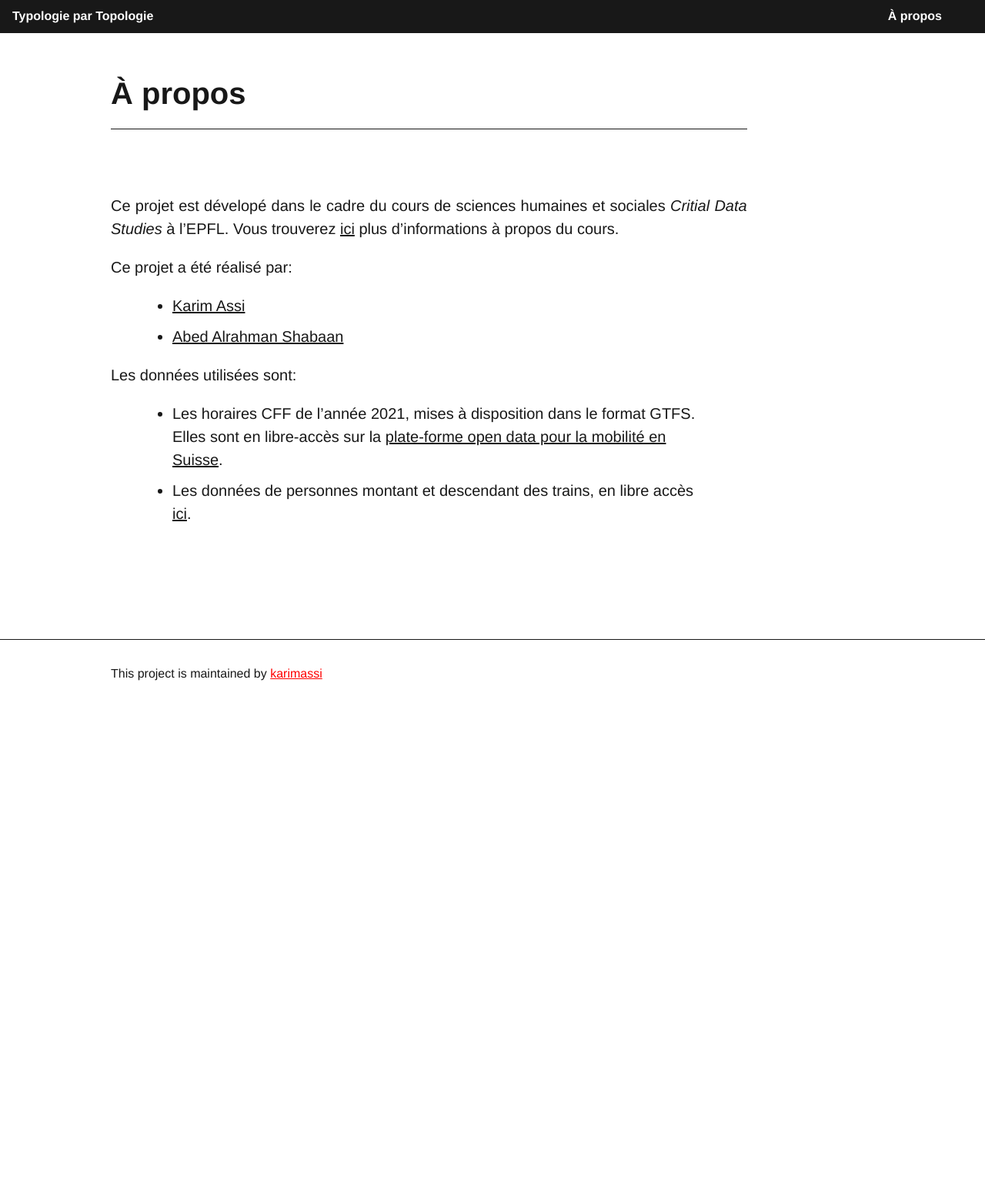
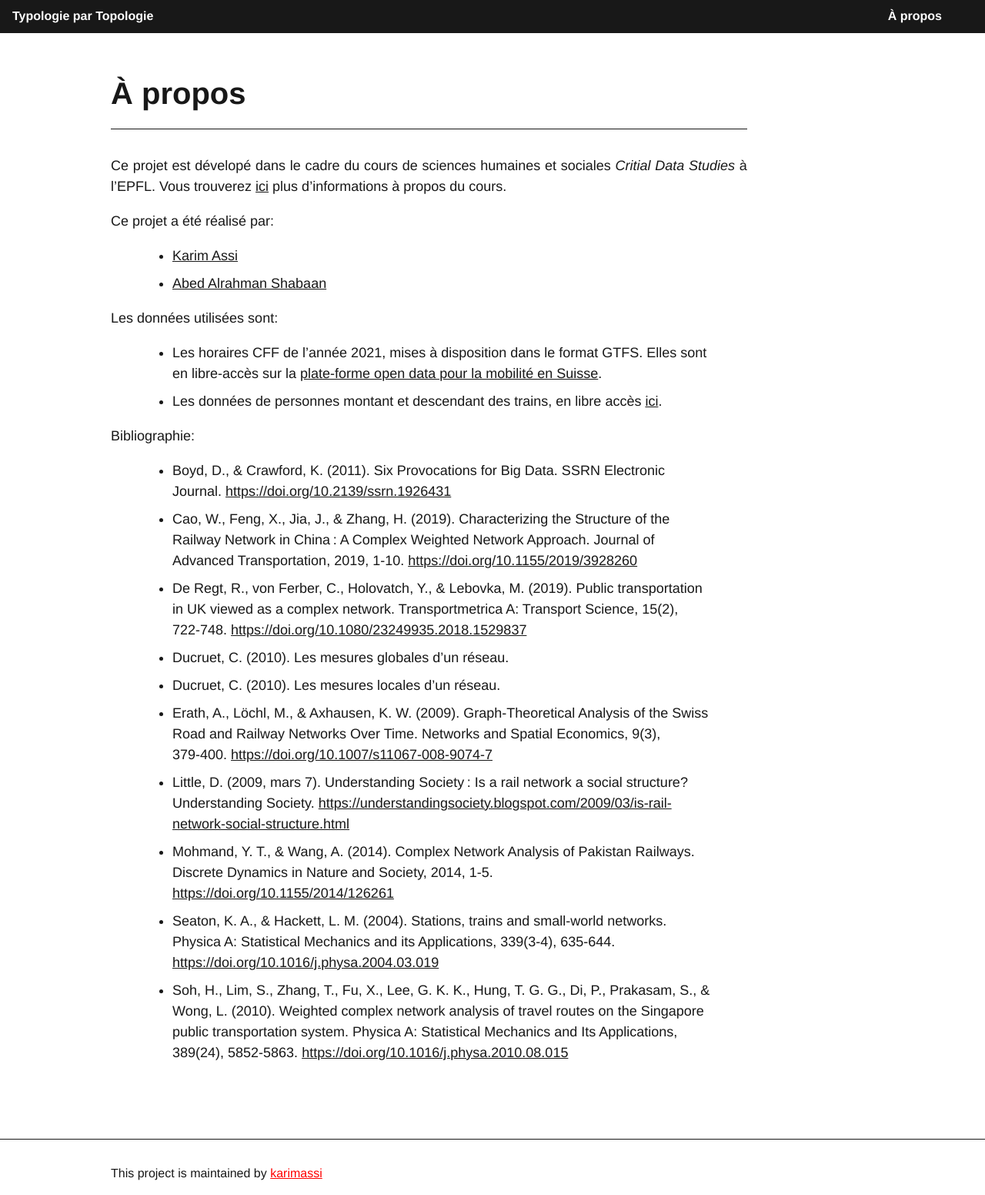
Before and after one commit to karimassi/cds-2021, a Jekyll site: the page built from docs/about.md, in a window 1280 px wide. Shown: the whole page at 77% size. Built offline with Jekyll 4.4.1, drawn with Linux system fonts in a browser that asks for light colours; before the commit the page ends 903 px from its top, so only the background shows below that.

Commit message:
Add bibliography

```diff
--- a/docs/_layouts/page.html
+++ b/docs/_layouts/page.html
@@ -7,7 +7,7 @@
   </header>
   <div class="col-10 sm-width-full border-top-thin">
   </div>
-  <div class="prose mb-4 py-4">
+  <div class="prose mb-4 py-2">
     {{ content }}
   </div>
 </article>
--- a/docs/_sass/_variables.scss
+++ b/docs/_sass/_variables.scss
@@ -2,7 +2,7 @@
 // Font family
 $body-font-family: "Helvetica Neue", Arial, sans-serif;
 $body-font-size: 16px;
-$prose-font-size: 20px;
+$prose-font-size: 18px;
 
 
 // Type scale
--- a/docs/about.md
+++ b/docs/about.md
@@ -14,6 +14,19 @@
 - Les horaires CFF de l'année 2021, mises à disposition dans le format GTFS. Elles sont en libre-accès sur la [plate-forme open data pour la mobilité en Suisse](https://opentransportdata.swiss/fr/dataset/timetable-2021-gtfs2020).
 - Les données de personnes montant et descendant des trains, en libre accès [ici](https://opentransportdata.swiss/fr/dataset/einundaus).
 
+
+Bibliographie:
+- Boyd, D., & Crawford, K. (2011). Six Provocations for Big Data. SSRN Electronic Journal. [https://doi.org/10.2139/ssrn.1926431](https://doi.org/10.2139/ssrn.1926431)
+- Cao, W., Feng, X., Jia, J., & Zhang, H. (2019). Characterizing the Structure of the Railway Network in China : A Complex Weighted Network Approach. Journal of Advanced Transportation, 2019, 1‑10. [https://doi.org/10.1155/2019/3928260](https://doi.org/10.1155/2019/3928260)
+- De Regt, R., von Ferber, C., Holovatch, Y., & Lebovka, M. (2019). Public transportation in UK viewed as a complex network. Transportmetrica A: Transport Science, 15(2), 722‑748. [https://doi.org/10.1080/23249935.2018.1529837](https://doi.org/10.1080/23249935.2018.1529837)
+- Ducruet, C. (2010). Les mesures globales d’un réseau.
+- Ducruet, C. (2010). Les mesures locales d’un réseau.
+- Erath, A., Löchl, M., & Axhausen, K. W. (2009). Graph-Theoretical Analysis of the Swiss Road and Railway Networks Over Time. Networks and Spatial Economics, 9(3), 379‑400. [https://doi.org/10.1007/s11067-008-9074-7](https://doi.org/10.1007/s11067-008-9074-7)
+- Little, D. (2009, mars 7). Understanding Society : Is a rail network a social structure? Understanding Society. [https://understandingsociety.blogspot.com/2009/03/is-rail-network-social-structure.html](https://understandingsociety.blogspot.com/2009/03/is-rail-network-social-structure.html)
+- Mohmand, Y. T., & Wang, A. (2014). Complex Network Analysis of Pakistan Railways. Discrete Dynamics in Nature and Society, 2014, 1‑5. [https://doi.org/10.1155/2014/126261](https://doi.org/10.1155/2014/126261)
+- Seaton, K. A., & Hackett, L. M. (2004). Stations, trains and small-world networks. Physica A: Statistical Mechanics and its Applications, 339(3‑4), 635‑644. [https://doi.org/10.1016/j.physa.2004.03.019](https://doi.org/10.1016/j.physa.2004.03.019)
+- Soh, H., Lim, S., Zhang, T., Fu, X., Lee, G. K. K., Hung, T. G. G., Di, P., Prakasam, S., & Wong, L. (2010). Weighted complex network analysis of travel routes on the Singapore public transportation system. Physica A: Statistical Mechanics and Its Applications, 389(24), 5852‑5863. [https://doi.org/10.1016/j.physa.2010.08.015](https://doi.org/10.1016/j.physa.2010.08.015)
+
 <!--
 This project is carried in the scope of the social sciences and humanities course *Critical Data Studies* at EPFL. You can learn more about the course [here](https://www.epfl.ch/schools/cdh/education-2/new-classes-2020-2021/les-donnees-en-contexte-critical-data-studies/).
 
```
